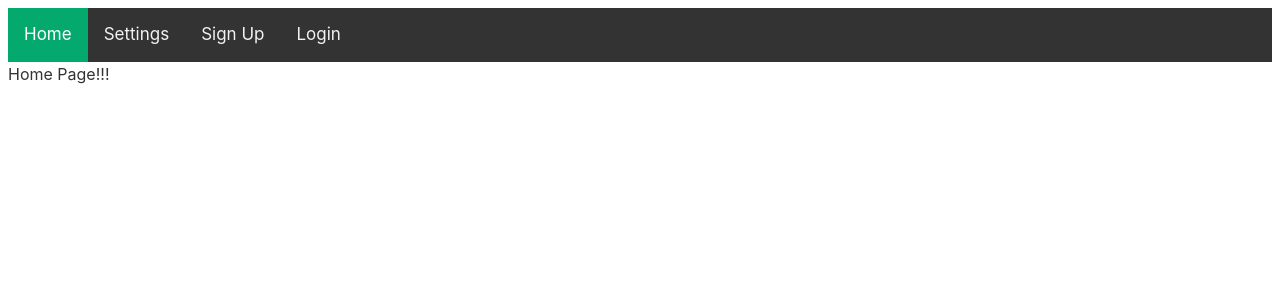
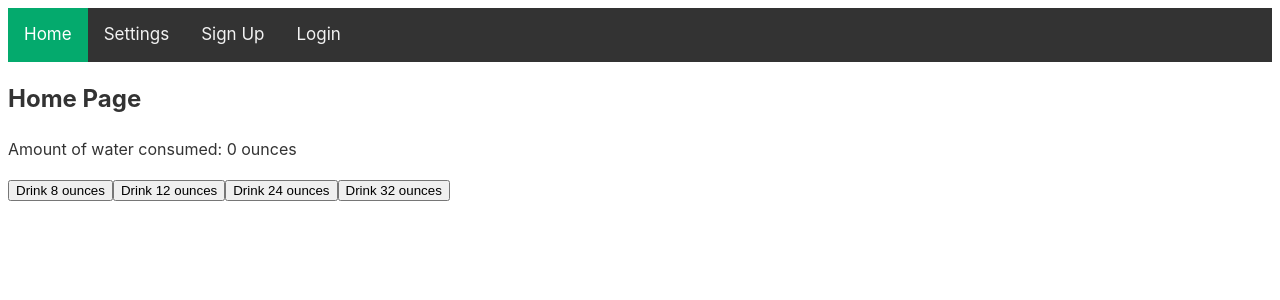
Before and after one commit to aaroncampf/Water-you-doing, a React (Vite) app in the folder frontend/: page / in a window 1280 px wide. Shown: the top 300 px of the page. Built offline with nearby package versions, Linux system fonts and the light colour scheme.

Commit message:
added water tracking to home page

```diff
--- a/frontend/src/components/Home/Home.jsx
+++ b/frontend/src/components/Home/Home.jsx
@@ -1,8 +1,45 @@
 // Home.jsx
-import React from 'react';
+import React, { useState } from 'react';
 
 const Home = () => {
-  return <div>Home Page!!!</div>;
+  const [amount, setAmount] = useState(0);
+
+  const handleWaterConsumption = (amount) => {
+    fetch('http://localhost:8000/update_water_consumption/', {
+      method: 'POST',
+      headers: {
+        'Content-Type': 'application/json',
+        'X-CSRFToken': window.csrf_token,
+      },
+      body: JSON.stringify({ amount }),
+    })
+    .then(response => {
+      if (!response.ok) {
+        throw new Error(`HTTP error! Status: ${response.status}`);
+      }
+      return response.json();
+    })
+    .then(data => {
+      console.log(data.message);
+    })
+    .catch(error => {
+      console.error('Error updating water consumption:', error);
+      response.text().then(text => {
+        console.error('Full response:', text);
+      });
+    });
+  };
+
+  return (
+    <div>
+      <h2>Home Page</h2>
+      <p>Amount of water consumed: {amount} ounces</p>
+      <button onClick={() => handleWaterConsumption(8)}>Drink 8 ounces</button>
+      <button onClick={() => handleWaterConsumption(12)}>Drink 12 ounces</button>
+      <button onClick={() => handleWaterConsumption(24)}>Drink 24 ounces</button>
+      <button onClick={() => handleWaterConsumption(32)}>Drink 32 ounces</button>
+    </div>
+  );
 };
 
 export default Home;
```
